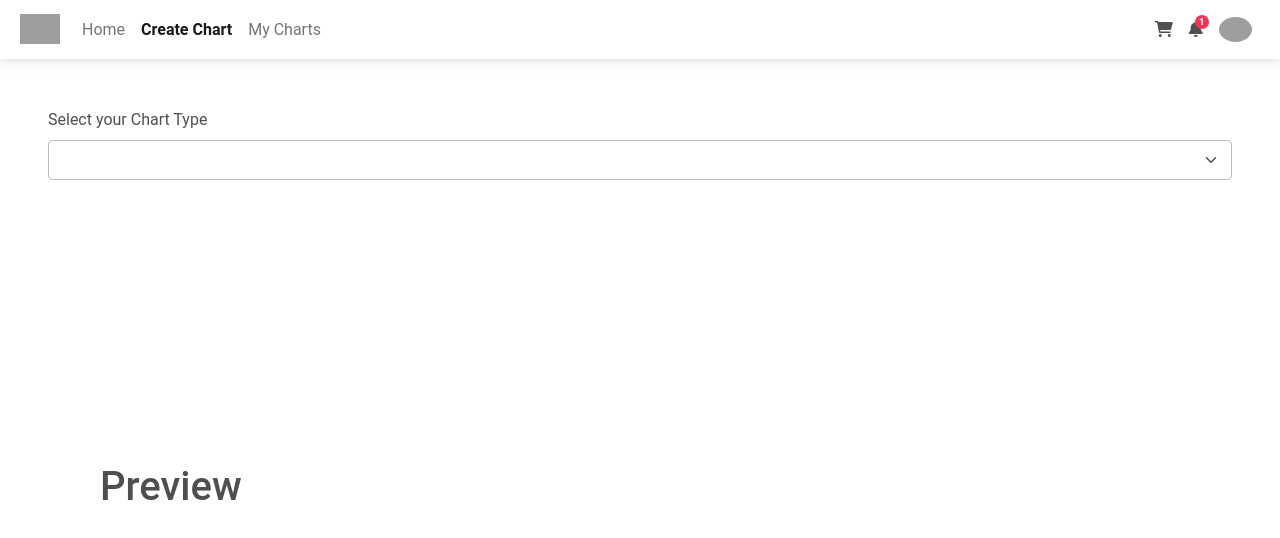
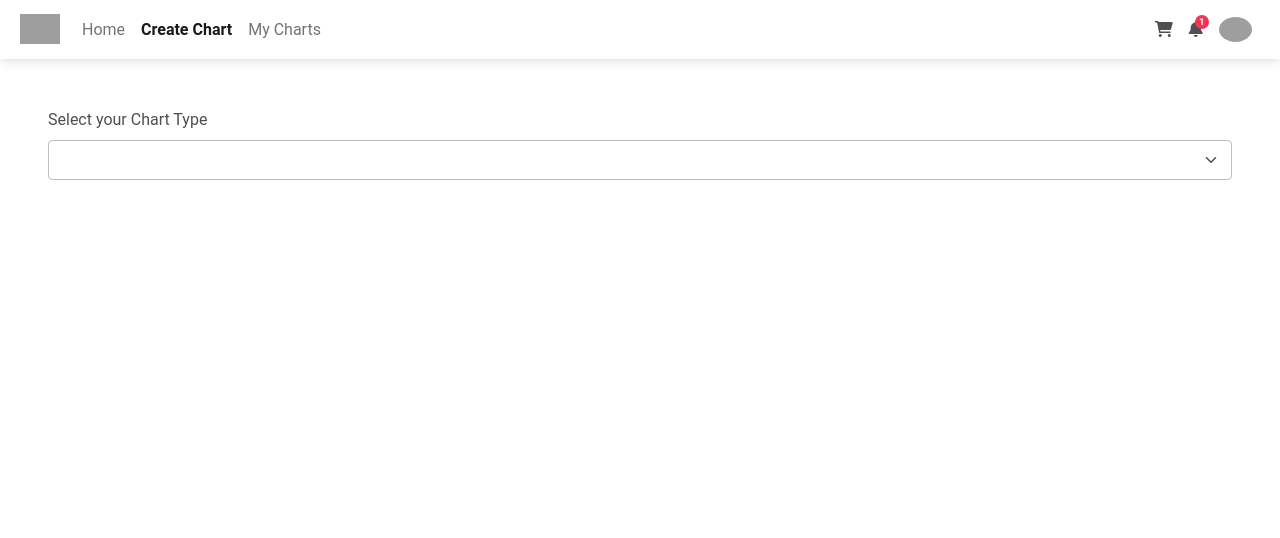
Before and after one commit to BrunoEsq/MyAnalyst, an Angular app: page /create in a window 1280 px wide. Shown: the top 538 px of the page. Built offline with nearby package versions, Linux system fonts and the light colour scheme; grey boxes are pictures that could not be loaded.

Commit message:
Cambios Hechos

```diff
--- a/src/app/create-form/create-form.component.css
+++ b/src/app/create-form/create-form.component.css
@@ -25,15 +25,36 @@ div {
   color: #e69c63;
 }
 
-.gifcontainer{
+.gifcontainer {
   display: flex;
   justify-content: center;
   align-items: center;
 }
 
-.preview{
+.preview2 {
   display: flex;
   justify-content: center;
   align-items: center;
   text-align: center;
+  align-content: center;
+  height: 100%;
+  width: 100%;
+
+  /* Asegura que ocupe todo el ancho del contenedor */
 }
+
+.preview1 {
+  height: 260px;
+  width: 100%;
+  position: fixed;
+  bottom: 0;
+}
+
+.preview2 canvas {
+  display: block;
+  max-width: 100%;
+  width: 100%;
+  height: auto;
+  margin-bottom: 100px;
+
+}
--- a/src/app/create-form/create-form.component.html
+++ b/src/app/create-form/create-form.component.html
@@ -11,7 +11,8 @@
     <!-- Para cuando se elige Line Chart -->
     <label *ngIf="achart == '1' && chart == '1'" for="name">Name</label>
     <div *ngIf="achart == '1' && chart == '1'" class="form-group">
-        <input type="text" class="form-control" id="name" name="name" [(ngModel)]="name" placeholder="Enter name">
+        <input (change)="onFormChange()" type="text" class="form-control" id="name" name="name" [(ngModel)]="name"
+            placeholder="Enter name">
         <div class="flecha">
             <i *ngIf="aname != '1'" (click)="fName()" class="fa-solid fa-circle-arrow-right"></i>
             <i *ngIf="aname == '1'" class="fa-solid fa-check"></i>
@@ -21,7 +22,7 @@
 
     <label *ngIf="aname == '1' && chart == '1'" for="labels">Labels</label>
     <div *ngIf="aname == '1' && chart == '1'" class="form-group">
-        <input type="text" class="form-control" id="labels" name="labels" [(ngModel)]="labels"
+        <input (change)="onFormChange()" type="text" class="form-control" id="labels" name="labels" [(ngModel)]="labels"
             placeholder="Example: January, February, ...">
         <div class="flecha">
             <i *ngIf="alabels != '1'" (click)="fLabels()" class="fa-solid fa-circle-arrow-right"></i>
@@ -32,7 +33,8 @@
 
     <label *ngIf="alabels == '1' && chart == '1'" for="data">Data</label>
     <div *ngIf="alabels == '1' && chart == '1'" class="form-group">
-        <input type="text" class="form-control" id="data" name="data" [(ngModel)]="data" placeholder="Example: 1,2,3,4">
+        <input (change)="onFormChange()" type="text" class="form-control" id="data" name="data" [(ngModel)]="data"
+            placeholder="Example: 1,2,3,4">
         <div class="flecha">
             <i *ngIf="adata != '1'" (click)="fData()" class="fa-solid fa-circle-arrow-right"></i>
             <i *ngIf="adata == '1'" class="fa-solid fa-check"></i>
@@ -41,8 +43,8 @@
 
 
     <label *ngIf="adata == '1' && chart == '1'" for="color">Color</label>
-    <select *ngIf="adata == '1' && chart == '1'" class="form-select" aria-label="Default select example" name="color"
-        id="color" [(ngModel)]="color">
+    <select (change)="onFormChange()" *ngIf="adata == '1' && chart == '1'" class="form-select"
+        aria-label="Default select example" name="color" id="color" [(ngModel)]="color">
         <option selected>Select Line Color</option>
         <option value="1">Green</option>
         <option value="2">Red</option>
@@ -56,7 +58,8 @@
 
     <label *ngIf="achart == '1' && chart == '2'" for="name">Name</label>
     <div *ngIf="achart == '1' && chart == '2'" class="form-group">
-        <input type="text" class="form-control" id="name" name="name" [(ngModel)]="name" placeholder="Enter name">
+        <input (change)="onFormChange()" type="text" class="form-control" id="name" name="name" [(ngModel)]="name"
+            placeholder="Enter name">
         <div class="flecha">
             <i *ngIf="aname != '1'" (click)="fName()" class="fa-solid fa-circle-arrow-right"></i>
             <i *ngIf="aname == '1'" class="fa-solid fa-check"></i>
@@ -66,7 +69,7 @@
 
     <label *ngIf="aname == '1' && chart == '2'" for="labels">Label 1</label>
     <div *ngIf="aname == '1' && chart == '2'" class="form-group">
-        <input type="text" class="form-control" id="labels" name="labels" [(ngModel)]="labels"
+        <input (change)="onFormChange()" type="text" class="form-control" id="labels" name="labels" [(ngModel)]="labels"
             placeholder="Example: January, February, ...">
         <div class="flecha">
             <i *ngIf="alabels != '1'" (click)="fLabels()" class="fa-solid fa-circle-arrow-right"></i>
@@ -79,7 +82,8 @@
 
     <label *ngIf="alabels == '1' && chart == '2'" for="data">Data 1</label>
     <div *ngIf="alabels == '1' && chart == '2'" class="form-group">
-        <input type="text" class="form-control" id="data" name="data" [(ngModel)]="data" placeholder="Example: 1,2,3,4">
+        <input (change)="onFormChange()" type="text" class="form-control" id="data" name="data" [(ngModel)]="data"
+            placeholder="Example: 1,2,3,4">
         <div class="flecha">
             <i *ngIf="adata != '1'" (click)="fData()" class="fa-solid fa-circle-arrow-right"></i>
             <i *ngIf="adata == '1'" class="fa-solid fa-check"></i>
@@ -88,7 +92,7 @@
 
     <label *ngIf="alabels == '1' && chart == '2'" for="data2">Data 2</label>
     <div *ngIf="alabels == '1' && chart == '2'" class="form-group">
-        <input type="text" class="form-control" id="data2" name="data2" [(ngModel)]="data2"
+        <input (change)="onFormChange()" type="text" class="form-control" id="data2" name="data2" [(ngModel)]="data2"
             placeholder="Example: 1,2,3,4">
         <div class="flecha">
             <i *ngIf="adata2 != '1'" (click)="fData2()" class="fa-solid fa-circle-arrow-right"></i>
@@ -98,21 +102,25 @@
 
 
     <label *ngIf="adata == '1' && adata2 == '1' && chart == '2'" for="color">Color</label>
-    <select *ngIf="adata == '1' && adata2 == '1' && chart == '2'" class="form-select"
+    <select (change)="onFormChange()" *ngIf="adata == '1' && adata2 == '1' && chart == '2'" class="form-select"
         aria-label="Default select example" name="color" id="color" [(ngModel)]="color">
         <option selected>Select Line Color</option>
         <option value="1">Green</option>
         <option value="2">Red</option>
         <option value="3">Blue</option>
     </select>
-    <br>
+
+    <br *ngIf="achart == '1'">
 
     <button (click)="redirect()" *ngIf="adata == '1' && adata2 == '1' && chart == '2'" type="submit" name="Create"
         id="quest" class="btn btn-primary">Submit</button>
 
+    <!-- Para cuando se elige area chart -->
+
     <label *ngIf="achart == '1' && chart == '3'" for="name">Name</label>
     <div *ngIf="achart == '1' && chart == '3'" class="form-group">
-        <input (change)="onFormChange()" type="text" class="form-control" id="name" name="name" [(ngModel)]="name" placeholder="Enter name">
+        <input (change)="onFormChange()" type="text" class="form-control" id="name" name="name" [(ngModel)]="name"
+            placeholder="Enter name">
         <div class="flecha">
             <i *ngIf="aname != '1'" (click)="fName()" class="fa-solid fa-circle-arrow-right"></i>
             <i *ngIf="aname == '1'" class="fa-solid fa-check"></i>
@@ -133,7 +141,8 @@
 
     <label *ngIf="alabels == '1' && chart == '3'" for="data">Data</label>
     <div *ngIf="alabels == '1' && chart == '3'" class="form-group">
-        <input (change)="onFormChange()" type="text" class="form-control" id="data" name="data" [(ngModel)]="data" placeholder="Example: 1,2,3,4">
+        <input (change)="onFormChange()" type="text" class="form-control" id="data" name="data" [(ngModel)]="data"
+            placeholder="Example: 1,2,3,4">
         <div class="flecha">
             <i *ngIf="adata != '1'" (click)="fData()" class="fa-solid fa-circle-arrow-right"></i>
             <i *ngIf="adata == '1'" class="fa-solid fa-check"></i>
@@ -150,15 +159,14 @@
         <option value="3">Blue</option>
         <br>
     </select>
-    <br *ngIf="chart=='1'">
+    <br *ngIf="chart=='3'">
     <button (click)="redirect()" *ngIf="adata == '1' && chart == '3'" type="submit" name="Create" id="quest"
         class="btn btn-primary">Submit</button>
 </form>
 
 
-<div style="display: flex; align-items: center; text-align: center; margin: 100px; height: 20rem;">
-    <div class="preview">
-        <h1>Preview</h1>
+<div *ngIf="acolor != '1'" class="preview1" >
+    <div class="preview2">
         <canvas id="chart2"></canvas>
     </div>
 </div>
--- a/src/app/create-form/create-form.component.ts
+++ b/src/app/create-form/create-form.component.ts
@@ -80,19 +80,65 @@ export class CreateFormComponent {
     if (this.chartInstance) {
       this.chartInstance.destroy();
     }
-    if (this.color == "1"){
-      this.acolor= "green";
-    }else if (this.color == "2"){
-      this.acolor= "red";
-    }else{
-      this.acolor= "blue";
+    if (this.color == "1") {
+      this.acolor = "green";
+    } else if (this.color == "2") {
+      this.acolor = "red";
+    } else {
+      this.acolor = "blue";
     }
 
 
     const labelsArray = this.labels.split(",").map(label => label.trim());
     const dataArray = this.data.split(",").map(value => parseInt(value.trim(), 10));
+    const dataArray2 = this.data2.split(",").map(value => parseInt(value.trim(), 10));
+    if (this.chart == "1") {
+      const chartData = {
+        labels: labelsArray,
+        datasets: [{
+          label: this.name,
+          data: dataArray,
+          fill: false,
+          borderColor: "gray",
+          backgroundColor: this.acolor.toLowerCase(),
+          tension: 0.1
+        }]
+      };
 
+      this.chartInstance = new Chart(ctx, {
+        type: 'line',
+        data: chartData,
+      });
+    } else if (this.chart == "2") {
+      const chartData = {
+        labels: labelsArray,
+        datasets: [
+          {
+            label: 'Fully Rounded',
+            data: dataArray,
+            borderColor: this.color,
+            backgroundColor: this.acolor.toLowerCase(),
+            borderWidth: 2,
+            borderRadius: Number.MAX_VALUE,
+            borderSkipped: false,
+          },
+          {
+            label: 'Small Radius',
+            data: dataArray2,
+            borderColor: this.color,
+            backgroundColor: "yellow",
+            borderWidth: 2,
+            borderRadius: 5,
+            borderSkipped: false,
+          }
+        ]
+      };
 
+      this.chartInstance = new Chart(ctx, {
+        type: 'bar',
+        data: chartData,
+      });
+    } else if (this.chart == "3") {
       const chartData = {
         labels: labelsArray,
         datasets: [{
@@ -110,6 +156,9 @@ export class CreateFormComponent {
         data: chartData,
       });
     }
+  }
+
+
 
 
   onFormChange() {
```
Lines whose indentation alone changed are shown as unchanged.
